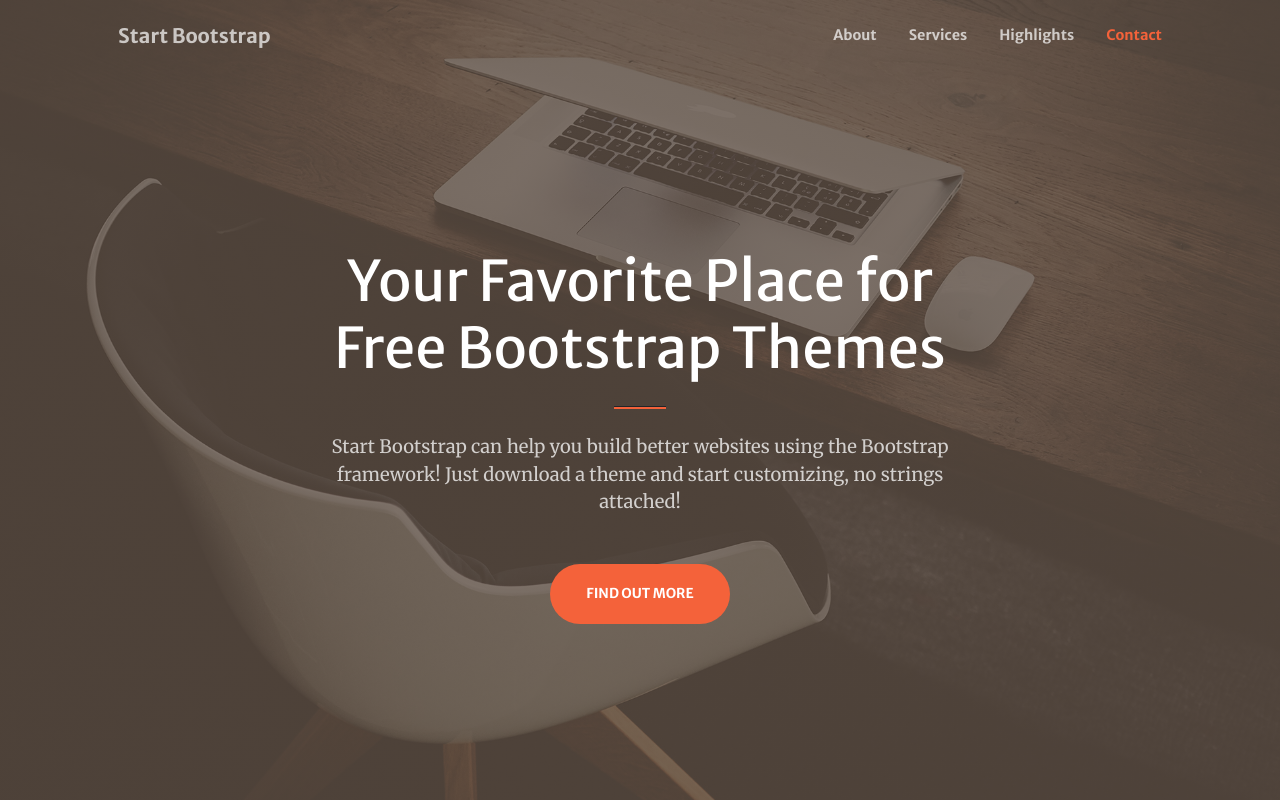
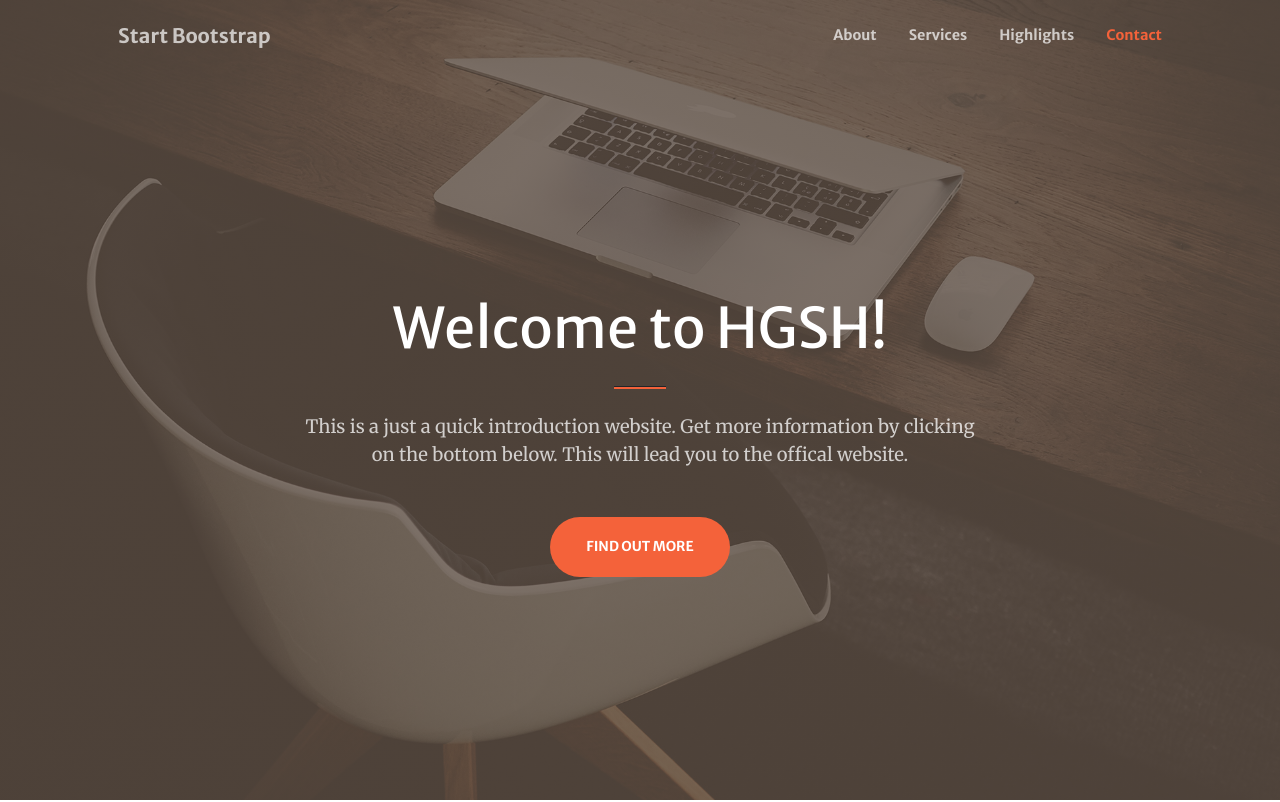
Before and after one commit to syd-web/syd-web.github.io, a plain HTML site: page startbootstrap-creative-gh-pages/index.html in a window 1280 px wide. Shown: the top 802 px of the page. Drawn offline with nearby package versions, Linux system fonts and the light colour scheme; some packages are replaced by stand-ins of ours; a script that the page names is missing.

Commit message:
Update index.html

```diff
--- a/startbootstrap-creative-gh-pages/index.html
+++ b/startbootstrap-creative-gh-pages/index.html
@@ -39,11 +39,11 @@
             <div class="container px-4 px-lg-5 h-100">
                 <div class="row gx-4 gx-lg-5 h-100 align-items-center justify-content-center text-center">
                     <div class="col-lg-8 align-self-end">
-                        <h1 class="text-white font-weight-bold">Your Favorite Place for Free Bootstrap Themes</h1>
+                        <h1 class="text-white font-weight-bold">Welcome to HGSH!</h1>
                         <hr class="divider" />
                     </div>
                     <div class="col-lg-8 align-self-baseline">
-                        <p class="text-white-75 mb-5">Start Bootstrap can help you build better websites using the Bootstrap framework! Just download a theme and start customizing, no strings attached!</p>
+                        <p class="text-white-75 mb-5">This is a just a quick introduction website. Get more information by clicking on the bottom below. This will lead you to the offical website.</p>
                         <a class="btn btn-primary btn-xl" href="#about">Find Out More</a>
                     </div>
                 </div>
```
